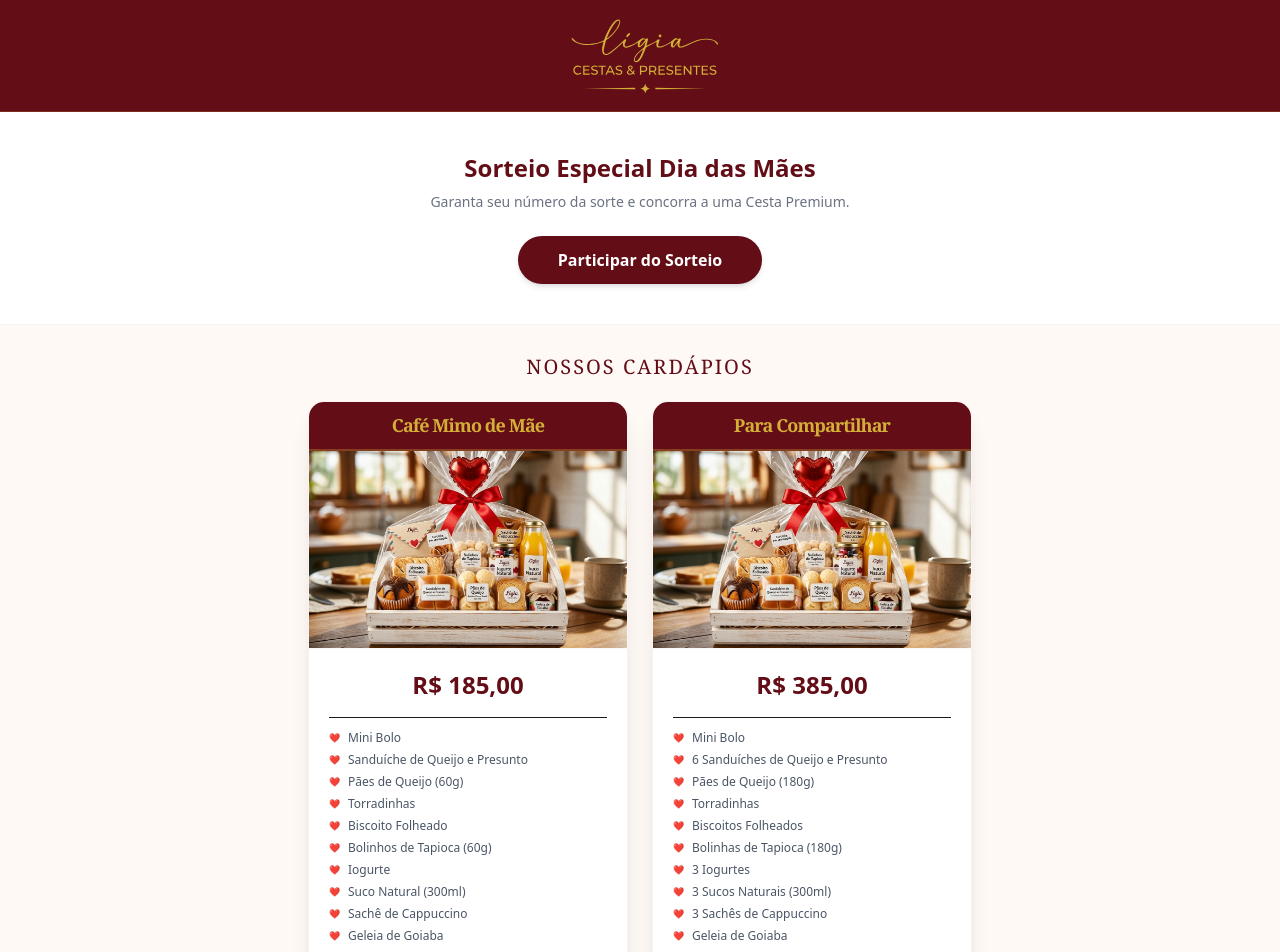
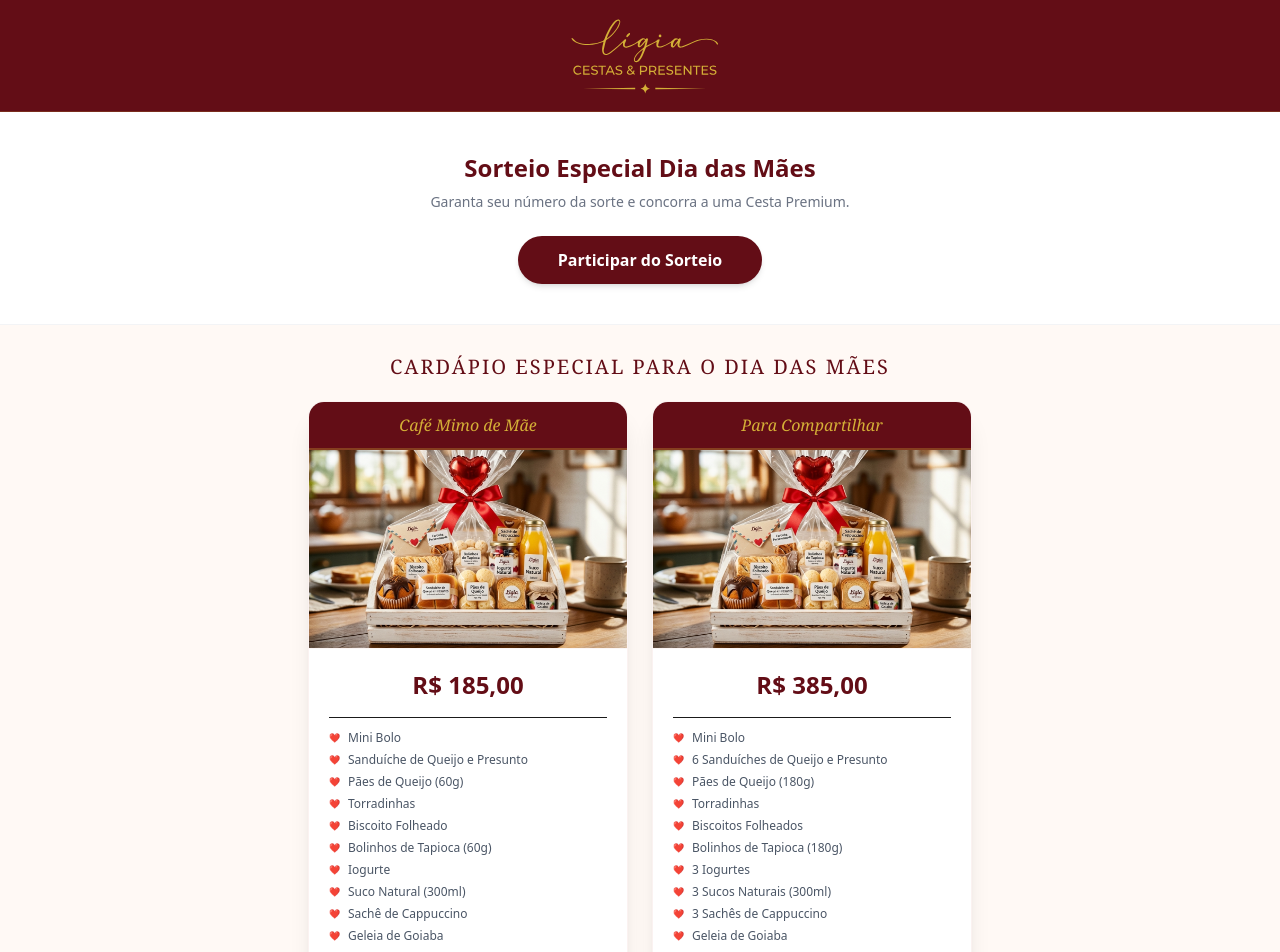
Before and after one commit to ranilsonbaldez/ligia-cestas, a Next.js app: page / in a window 1280 px wide. Shown: the top 952 px of the page. Built offline with nearby package versions, Linux system fonts and the light colour scheme.

Commit message:
testando fontes

```diff
--- a/app/cestas.js
+++ b/app/cestas.js
@@ -29,7 +29,7 @@ export const cestas = [
       "Pães de Queijo (180g)",
       "Torradinhas",
       "Biscoitos Folheados",
-      "Bolinhas de Tapioca (180g)",
+      "Bolinhos de Tapioca (180g)",
       "3 Iogurtes",
       "3 Sucos Naturais (300ml)",
       "3 Sachês de Cappuccino",
--- a/app/globals.css
+++ b/app/globals.css
@@ -2,10 +2,18 @@
 
 @theme {
   /* Definição da nossa paleta elegante */
-  --color-primary: #630d16;    /* Burgundy (Vinho) */
-  --color-secondary: #d4af37;  /* Dourado */
-  --color-accent: #e2a7a1;     /* Rosa Seco */
-  --color-soft: #fff9f5;       /* Fundo Creme */
+  --color-primary: #630d16; /* Burgundy (Vinho) */
+  --color-secondary: #d4af37; /* Dourado */
+  --color-accent: #e2a7a1; /* Rosa Seco */
+  --color-soft: #fff9f5; /* Fundo Creme */
+}
+
+@font-face {
+  font-family: "BillionMiracles";
+  src: url("/fonts/billion.ttf") format("truetype"); /* Verifique se o nome do arquivo tem espaço ou não */
+  font-weight: normal;
+  font-style: normal;
+  font-display: swap;
 }
 
 :root {
--- a/app/page.jsx
+++ b/app/page.jsx
@@ -148,7 +148,7 @@ export default function Home() {
 
       <section className="max-w-7xl mx-auto px-4 pt-2 pb-10">
         <h2 className="text-lg md:text-xl font-serif text-primary text-center uppercase tracking-[0.1em] leading-none my-6">
-          Nossos Cardápios
+          Cardápio Especial para o dia das Mães
         </h2>
 
         <div className="block w-full">
@@ -169,7 +169,18 @@ export default function Home() {
               >
                 {/* Cabeçalho do Card - Slim */}
                 <div className="bg-primary p-3 text-center border-b-2 border-secondary/30">
-                  <h3 className="text-lg font-serif font-bold text-secondary tracking-tighter leading-tight truncate">
+                  <h3 className="text-base font-serif italic text-secondary leading-snug">
+                    {/* <h3
+                    className="text-secondary text-4xl"
+                    style={{
+                      fontFamily:
+                        "'BillionMiracles', 'Apple Chancery', cursive",
+                      fontWeight: "400",
+                      letterSpacing: "0px", // IMPORTANTE: Fontes script não podem ter espaço entre letras
+                      textTransform: "none", // IMPORTANTE: Não use uppercase
+                      paddingBottom: "15px", // Dá espaço para a "cauda" das letras
+                    }}
+                  > */}
                     {cesta.nome}
                   </h3>
                 </div>
--- a/app/sorteio/page.js
+++ b/app/sorteio/page.js
@@ -249,11 +249,24 @@ export default function RifaPage() {
                     WhatsApp / Telefone
                   </label>
                   <input
-                    name="telefone" // <--- Adicionado
+                    name="telefone"
                     required
                     type="tel"
+                    inputMode="numeric"
+                    maxLength="15" // Limita o tamanho visual (98)99999-9999
                     className="w-full border-b-2 border-gray-200 focus:border-[#D4AF37] outline-none py-2 transition-colors"
-                    placeholder="(98) 9..."
+                    placeholder="(98) 99999-9999"
+                    onChange={(e) => {
+                      let value = e.target.value.replace(/\D/g, ""); // Remove tudo que não é número
+
+                      // Aplica a máscara (XX)XXXXX-XXXX
+                      if (value.length <= 11) {
+                        value = value.replace(/^(\d{2})(\d)/g, "($1) $2");
+                        value = value.replace(/(\d{5})(\d)/, "$1-$2");
+                      }
+
+                      e.target.value = value;
+                    }}
                   />
                 </div>
                 <div>
@@ -266,7 +279,7 @@ export default function RifaPage() {
                 </div>
               </div>
 
-              <div>
+              {/* <div>
                 <label className="block text-xs font-bold text-gray-500 uppercase mb-1">
                   Endereço para Entrega
                 </label>
@@ -277,7 +290,7 @@ export default function RifaPage() {
                   className="w-full border-b-2 border-gray-200 focus:border-[#D4AF37] outline-none py-2 transition-colors resize-none"
                   placeholder="Rua, número, bairro..."
                 ></textarea>
-              </div>
+              </div> */}
 
               <div className="pt-4 flex gap-3">
                 <button
```
Also changed, not shown: public/fonts/BrittanySignature.ttf (added), public/fonts/billion.ttf (added).
